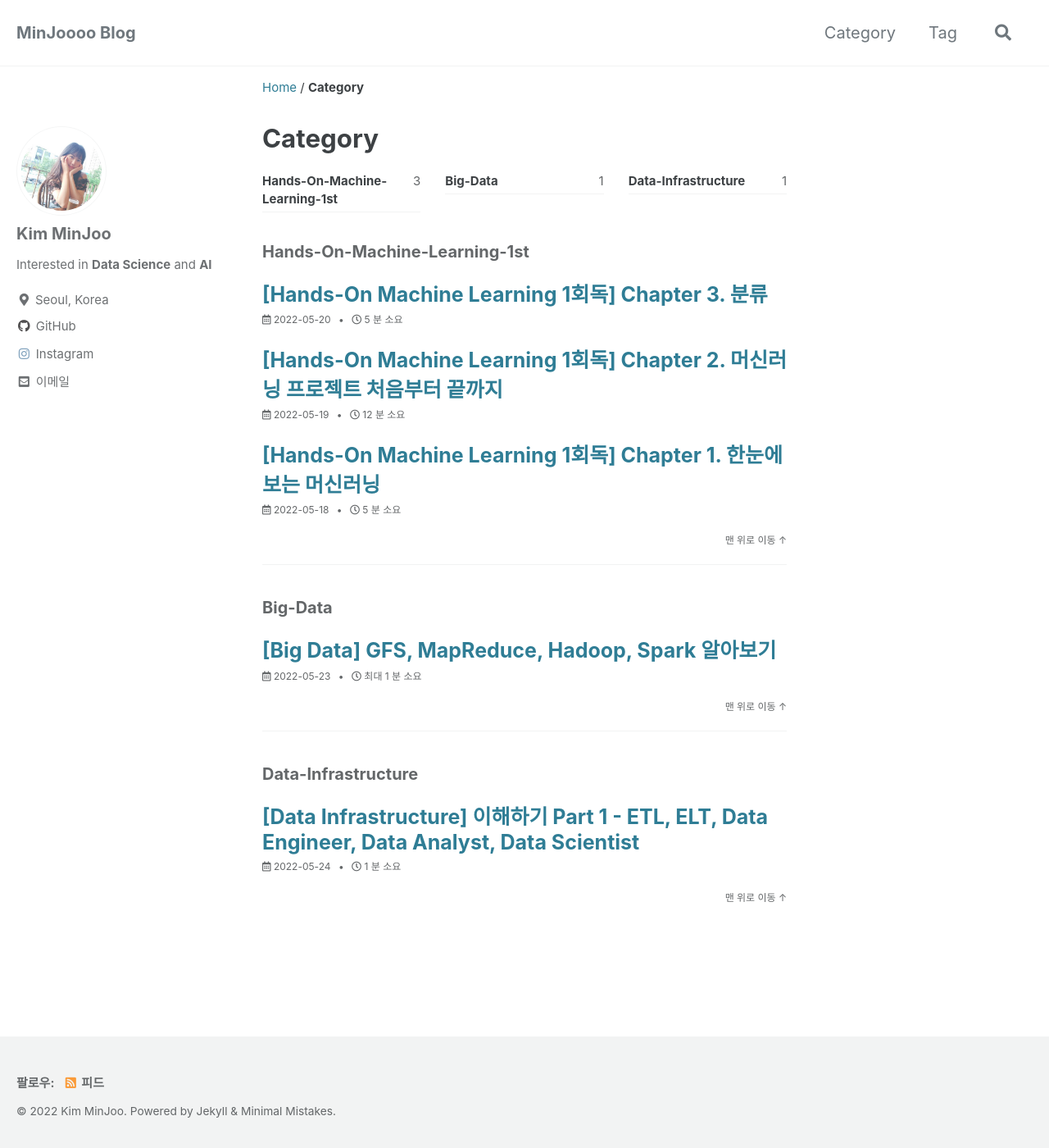
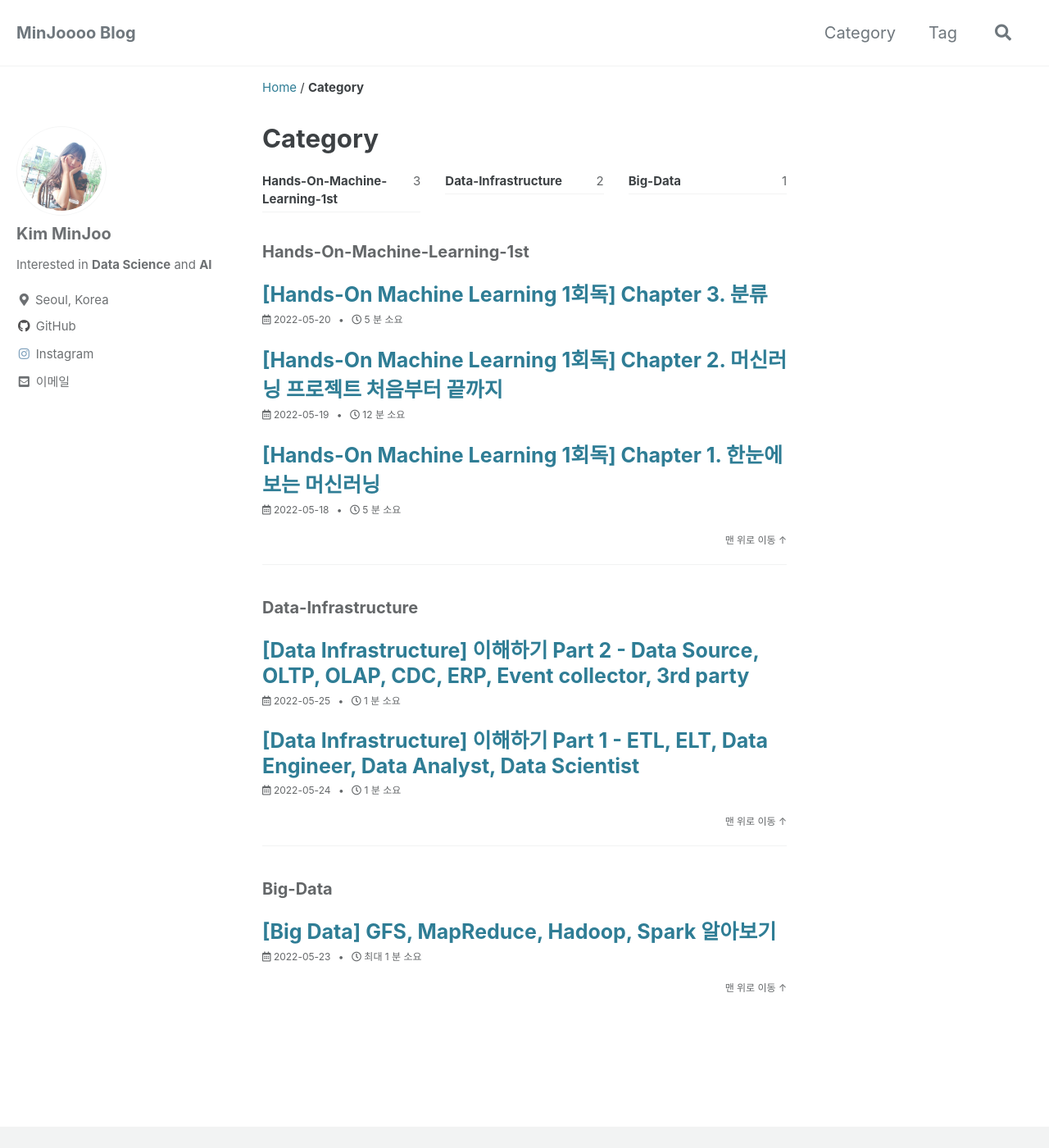
Before and after one commit to MinJoooo/minjoooo.github.io, a Jekyll site: the page built from _pages/category-archive.md, in a window 1280 px wide and 1400 px high. Shown: the whole window at 82% size. Built offline with Jekyll 4.4.1, drawn with Linux system fonts in a browser that asks for light colours; cached includes are drawn as plain includes; some web fonts are replaced.

Commit message:
Update 2022-05-25-Data-Infrastructure-Part2.md

```diff
--- a/_posts/2022-05-25-Data-Infrastructure-Part2.md
+++ b/_posts/2022-05-25-Data-Infrastructure-Part2.md
@@ -1,6 +1,7 @@
 ---
 layout: single
 title: "[Data Infrastructure] 이해하기 Part 2 - Data Source, OLTP, OLAP, CDC, ERP, Event collector, 3rd party"
+categories: Data-Infrastructure
 tag: [Data Infrastructure]
 toc: false
 ---
```
